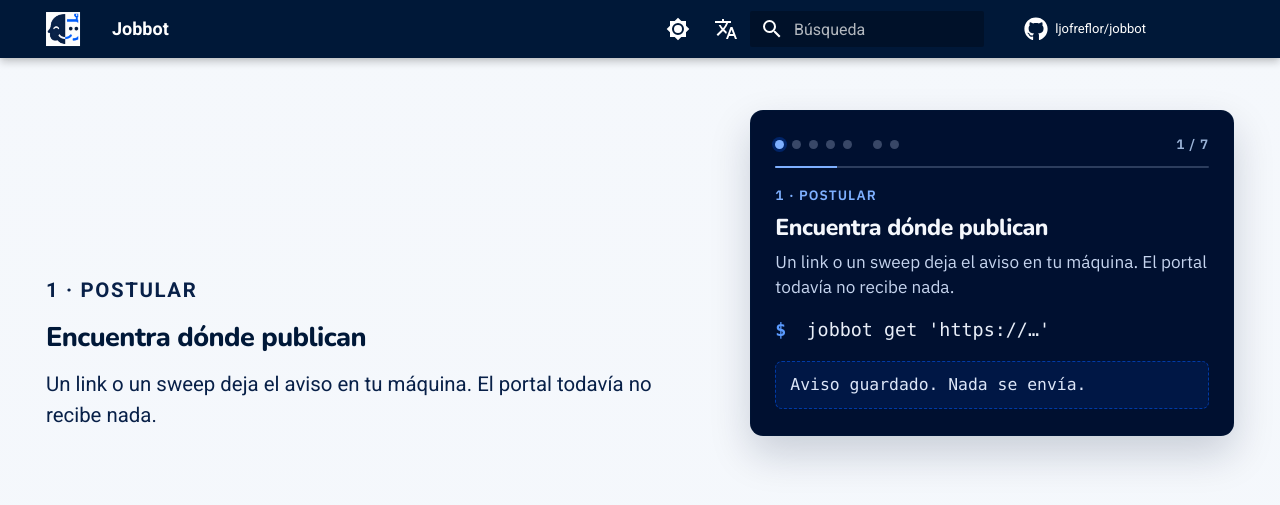
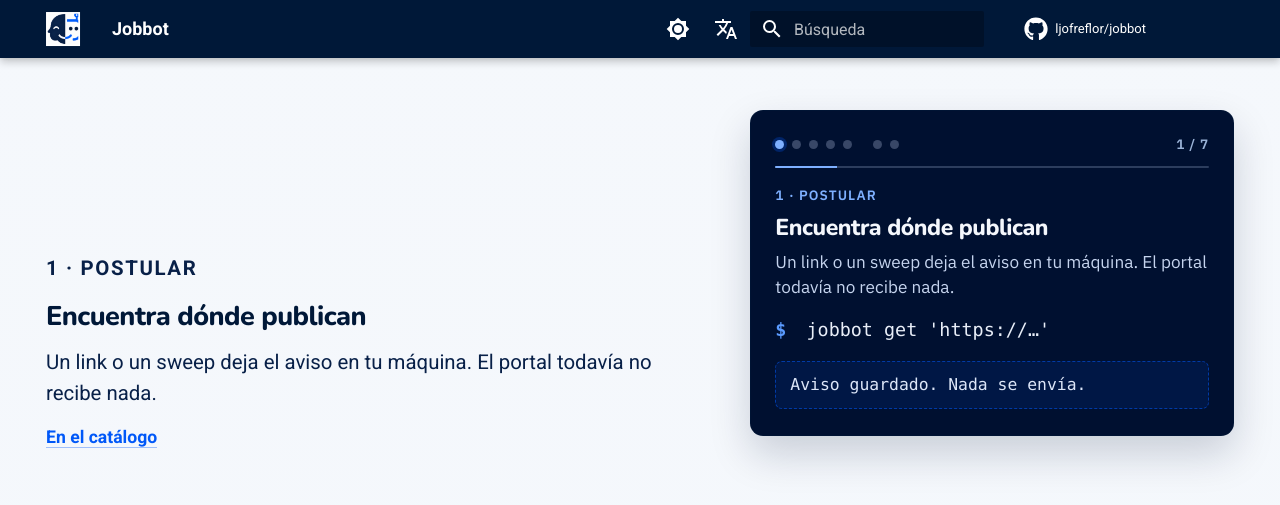
Before and after one commit to ljofreflor/jobbot, an MkDocs documentation site: the page built from docs/index.md, in a window 1280 px wide and 900 px high, scrolled down 1052 px. Shown: the top 505 px of the window. Built offline with MkDocs 1.6.1 and Material for MkDocs 9.7.7, drawn with Linux system fonts in a browser that asks for light colours; comment, search, counter and statistics services are not loaded; some of the changed text lies outside the part shown.

Commit message:
docs(landing): link each scroll beat to its command group
Every step of the two loops points at the catalog section that describes
that command, in Spanish and English.

Co-authored-by: Leonardo Andes Jofre Flor <leonardo.jofre+csld1@consalud.cl>

```diff
--- a/docs/overrides/home.html
+++ b/docs/overrides/home.html
@@ -256,6 +256,7 @@
           <p>A link or a sweep stores the posting on your machine. The portal receives nothing yet.</p>
           <p class="jb-scrolly__echo"><code>jobbot get 'https://…'</code></p>
           <p class="jb-scrolly__echo-out">Job stored. Nothing is sent.</p>
+          <p class="jb-scrolly__more"><a href="#cmd-vacancies">In the catalog</a></p>
         </article>
         <article class="jb-scrolly__step">
           <p class="jb-scrolly__kicker">2 · apply</p>
@@ -263,6 +264,7 @@
           <p>The score comes from <code>profile.yaml</code>. No evidence, no invented match.</p>
           <p class="jb-scrolly__echo"><code>jobbot jobs match J0002</code></p>
           <p class="jb-scrolly__echo-out">82% · evidence from profile.yaml</p>
+          <p class="jb-scrolly__more"><a href="#cmd-vacancies">In the catalog</a></p>
         </article>
         <article class="jb-scrolly__step">
           <p class="jb-scrolly__kicker">3 · apply</p>
@@ -270,6 +272,7 @@
           <p>The build writes the posting's PDF from facts already in the profile.</p>
           <p class="jb-scrolly__echo"><code>jobbot cv build --job J0002</code></p>
           <p class="jb-scrolly__echo-out">output/jobs/J0002/ · facts reordered</p>
+          <p class="jb-scrolly__more"><a href="#cmd-cv">In the catalog</a></p>
         </article>
         <article class="jb-scrolly__step">
           <p class="jb-scrolly__kicker">4 · apply</p>
@@ -277,6 +280,7 @@
           <p>Closed, language, residence, contract: read from the posting against your profile. A blank answer stays a question.</p>
           <p class="jb-scrolly__echo"><code>jobbot jobs conditions J0002</code></p>
           <p class="jb-scrolly__echo-out">✅ backed · ⚠️ asks you · ❌ blocked</p>
+          <p class="jb-scrolly__more"><a href="#cmd-vacancies">In the catalog</a></p>
         </article>
         <article class="jb-scrolly__step">
           <p class="jb-scrolly__kicker">5 · apply</p>
@@ -284,6 +288,7 @@
           <p><code>--apply</code> opens the form. Jobbot never clicks Send.</p>
           <p class="jb-scrolly__echo"><code>jobbot application apply J0002 --apply</code></p>
           <p class="jb-scrolly__echo-out">Form open · the click is yours</p>
+          <p class="jb-scrolly__more"><a href="#cmd-applications">In the catalog</a></p>
         </article>
         <article class="jb-scrolly__step">
           <p class="jb-scrolly__kicker">6 · presence</p>
@@ -291,6 +296,7 @@
           <p><code>advise</code> only restates what you already did. Each change waits for you.</p>
           <p class="jb-scrolly__echo"><code>jobbot cv advise --apply</code></p>
           <p class="jb-scrolly__echo-out">Presentation only · no new facts</p>
+          <p class="jb-scrolly__more"><a href="#cmd-cv">In the catalog</a></p>
         </article>
         <article class="jb-scrolly__step">
           <p class="jb-scrolly__kicker">7 · presence</p>
@@ -298,6 +304,7 @@
           <p><code>sync</code> confirms one destination at a time. <code>status</code> shows what was recorded locally.</p>
           <p class="jb-scrolly__echo"><code>jobbot cv sync --apply</code></p>
           <p class="jb-scrolly__echo-out">status · local evidence, not an invented “up to date”</p>
+          <p class="jb-scrolly__more"><a href="#cmd-cv">In the catalog</a></p>
         </article>
       {% else %}
         <article class="jb-scrolly__step is-active">
@@ -306,6 +313,7 @@
           <p>Un link o un sweep deja el aviso en tu máquina. El portal todavía no recibe nada.</p>
           <p class="jb-scrolly__echo"><code>jobbot get 'https://…'</code></p>
           <p class="jb-scrolly__echo-out">Aviso guardado. Nada se envía.</p>
+          <p class="jb-scrolly__more"><a href="#cmd-vacantes">En el catálogo</a></p>
         </article>
         <article class="jb-scrolly__step">
           <p class="jb-scrolly__kicker">2 · postular</p>
@@ -313,6 +321,7 @@
           <p>El puntaje sale de <code>profile.yaml</code>. Sin evidencia no hay match inventado.</p>
           <p class="jb-scrolly__echo"><code>jobbot jobs match J0002</code></p>
           <p class="jb-scrolly__echo-out">82% · evidencia de profile.yaml</p>
+          <p class="jb-scrolly__more"><a href="#cmd-vacantes">En el catálogo</a></p>
         </article>
         <article class="jb-scrolly__step">
           <p class="jb-scrolly__kicker">3 · postular</p>
@@ -320,6 +329,7 @@
           <p>El build arma el PDF del aviso con lo que ya está en el perfil.</p>
           <p class="jb-scrolly__echo"><code>jobbot cv build --job J0002</code></p>
           <p class="jb-scrolly__echo-out">output/jobs/J0002/ · hechos reordenados</p>
+          <p class="jb-scrolly__more"><a href="#cmd-cv">En el catálogo</a></p>
         </article>
         <article class="jb-scrolly__step">
           <p class="jb-scrolly__kicker">4 · postular</p>
@@ -327,6 +337,7 @@
           <p>Cerrado, idioma, residencia, contrato: se leen del aviso contra tu perfil. Una respuesta en blanco sigue siendo una pregunta.</p>
           <p class="jb-scrolly__echo"><code>jobbot jobs conditions J0002</code></p>
           <p class="jb-scrolly__echo-out">✅ con evidencia · ⚠️ te pregunta · ❌ impedimento</p>
+          <p class="jb-scrolly__more"><a href="#cmd-vacantes">En el catálogo</a></p>
         </article>
         <article class="jb-scrolly__step">
           <p class="jb-scrolly__kicker">5 · postular</p>
@@ -334,6 +345,7 @@
           <p><code>--apply</code> abre el formulario. Jobbot no pulsa Enviar.</p>
           <p class="jb-scrolly__echo"><code>jobbot application apply J0002 --apply</code></p>
           <p class="jb-scrolly__echo-out">Formulario abierto · el clic es tuyo</p>
+          <p class="jb-scrolly__more"><a href="#cmd-postulaciones">En el catálogo</a></p>
         </article>
         <article class="jb-scrolly__step">
           <p class="jb-scrolly__kicker">6 · presencia</p>
@@ -341,6 +353,7 @@
           <p><code>advise</code> solo reordena cómo se dice lo que ya hiciste. Cada cambio espera tu confirmación.</p>
           <p class="jb-scrolly__echo"><code>jobbot cv advise --apply</code></p>
           <p class="jb-scrolly__echo-out">Solo presentación · sin hechos nuevos</p>
+          <p class="jb-scrolly__more"><a href="#cmd-cv">En el catálogo</a></p>
         </article>
         <article class="jb-scrolly__step">
           <p class="jb-scrolly__kicker">7 · presencia</p>
@@ -348,6 +361,7 @@
           <p><code>sync</code> confirma destino por destino. <code>status</code> muestra lo que quedó registrado en local.</p>
           <p class="jb-scrolly__echo"><code>jobbot cv sync --apply</code></p>
           <p class="jb-scrolly__echo-out">status · evidencia local, no un “al día” inventado</p>
+          <p class="jb-scrolly__more"><a href="#cmd-cv">En el catálogo</a></p>
         </article>
       {% endif %}
     </div>
--- a/docs/stylesheets/landing.css
+++ b/docs/stylesheets/landing.css
@@ -1025,6 +1025,22 @@ body:has(.jb-hero) .md-tabs {
   display: none;
 }
 
+.jb-scrolly__more {
+  margin-top: 0.15rem;
+}
+
+.jb-scrolly__more a {
+  color: var(--jb-cobalt);
+  font-size: 0.88rem;
+  font-weight: 700;
+  text-decoration: none;
+  border-bottom: 1px solid rgba(0, 88, 248, 0.35);
+}
+
+.jb-scrolly__more a:hover {
+  border-bottom-color: var(--jb-cobalt);
+}
+
 .jb-scrolly__stage {
   min-height: 14rem;
   padding: 1.15rem 1.2rem 1.3rem;
```
Also changed, not shown: other parts of docs/overrides/home.html (+1 -1 lines).
